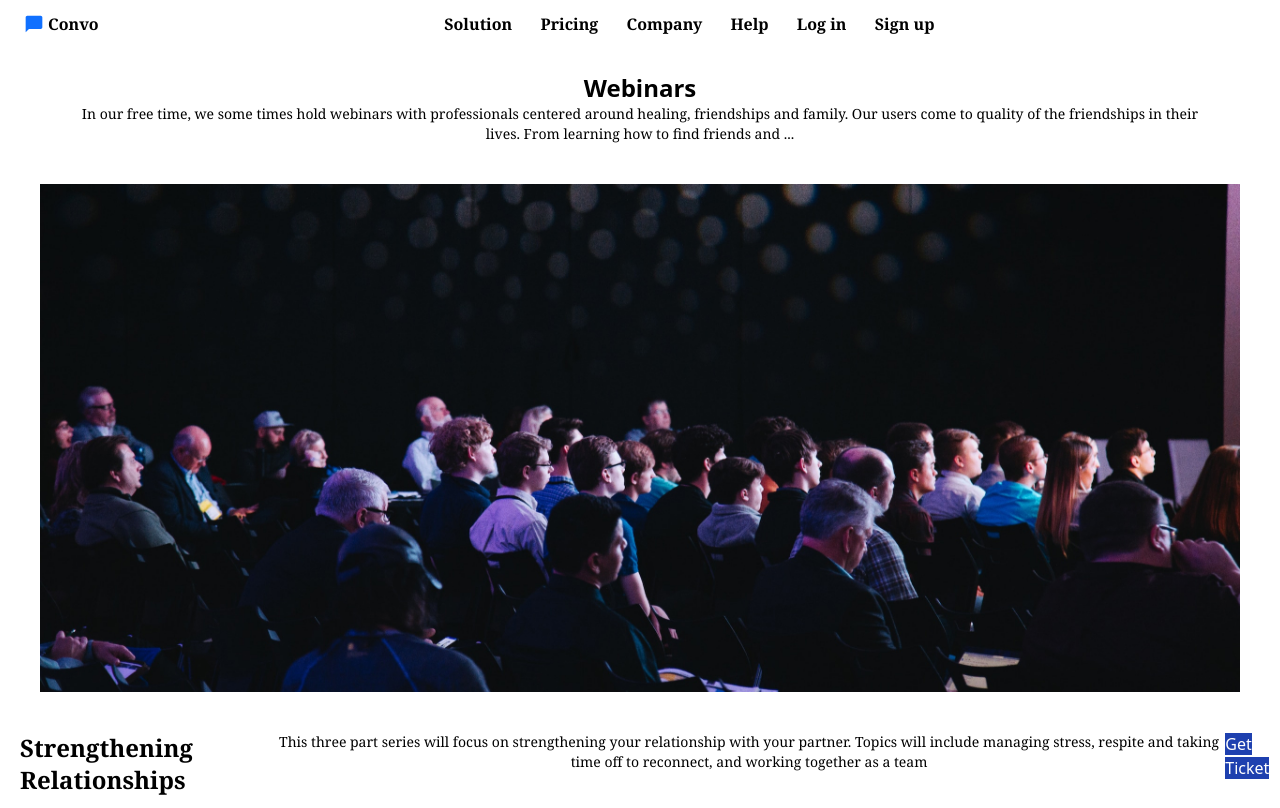
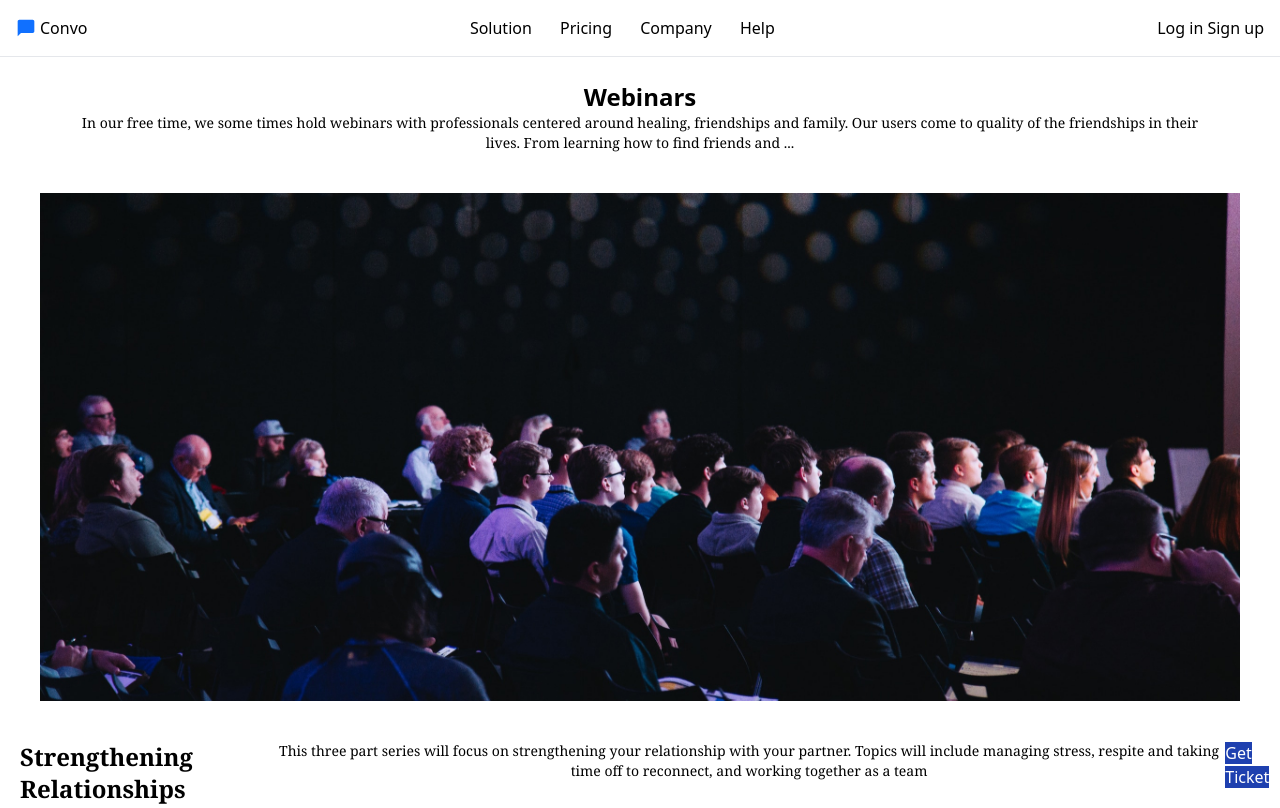
Before and after one commit to switjeph/Convo-Landing-page, a plain HTML site: page index.html in a window 1280 px wide. Shown: the top 808 px of the page. Drawn offline with nearby package versions, Linux system fonts and the light colour scheme.

Commit message:
updated header layout
designed layout

```diff
--- a/index.html
+++ b/index.html
@@ -8,20 +8,28 @@
     <title>Convo Landing page</title>
   </head>
   <body>
-    <div class="maincontainer">
+    <div >
+     <di class=" p-4 flex justify-between border-b border-gray-200">
+      <div class="flex">
+        <img src="img/mdi_message.svg" alt="logo-img" width="20" />
+        <p class="switcaptures ml-1">Convo</p>
+      </div>
       <div
-        class="nav-bar bg text flex-auto justify-center space-x-6 py-3 text-center font-serif font-semibold"
+        class= space-x-6 py-3 text-center font-serif font-semibold"
       >
         <a href="#">Solution</a>
         <a href="#">Pricing</a>
         <a href="#">Company</a>
         <a href="#">Help</a>
-        <a href="#">Log in</a>
-        <a href="#" class="button-link"><span class="button">Sign up</span></a>
-        <div class="logo float-start flex">
-          <img src="img/mdi_message.svg" alt="logo-img" width="20" />
-          <p class="switcaptures ml-1">Convo</p>
-        </div>
+
+     </div>
+     <div>
+      <a href="#">Log in</a>
+      <a href="#" class="button-link"
+        ><span class="button">Sign up</span></a
+      >
+    </div>
+
       </div>
       <br />
       <div class="contaier2">
```
